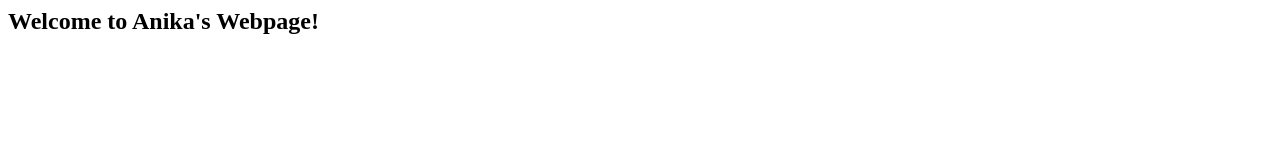
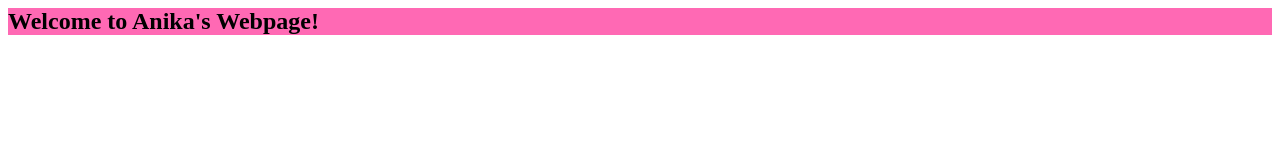
Before and after one commit to Anika226/Anika226.github.io, a plain HTML site: page index.html in a window 1280 px wide. Drawn offline with Linux system fonts and the light colour scheme.

Commit message:
Update index.html

```diff
--- a/index.html
+++ b/index.html
@@ -2,7 +2,7 @@
 
 <title>Chinchillas for Life!!</title>
 <body>
-  <h2 style=background-color: hotpink>Welcome to Anika's Webpage!
+  <h2 style="background-color: hotpink;">Welcome to Anika's Webpage!
   </h2>
 </body>
 </body>
```
